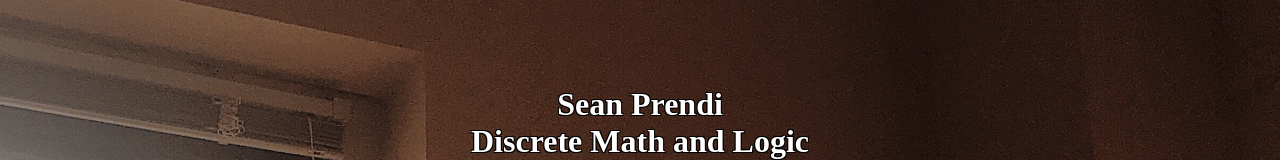
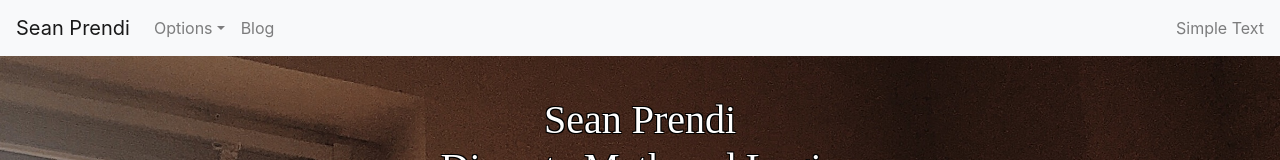
Before and after one commit to SeanPrendi/personal-website, a React (Create React App) app: page / in a window 1280 px wide. Shown: the top 160 px of the page. Built offline with nearby package versions, Linux system fonts and the light colour scheme.

Commit message:
TopBar created and added (some styling left to do.

```diff
--- a/package.json
+++ b/package.json
@@ -7,11 +7,10 @@
     "@testing-library/jest-dom": "^4.2.4",
     "@testing-library/react": "^9.5.0",
     "@testing-library/user-event": "^7.2.1",
-    "bootstrap": "^4.4.1",
+    "bootstrap": "^4.5.0",
     "browserify-fs": "^1.0.0",
     "express": "^4.17.1",
     "react": "^16.13.0",
-    "react-bootstrap": "^1.0.0-beta.17",
     "react-dom": "^16.13.0",
     "react-markdown": "^4.3.1",
     "react-markdown-plus": "^0.1.1-a",
@@ -19,6 +18,7 @@
     "react-parallax": "^3.0.3",
     "react-router-dom": "^5.2.0",
     "react-scripts": "3.4.0",
+    "reactstrap": "^8.4.1",
     "remark-footnotes": "^1.0.0",
     "remark-math": "^2.0.1"
   },
--- a/src/App.css
+++ b/src/App.css
@@ -43,7 +43,7 @@
 }
 
 .firstParallax {
-  min-height: 100vh;
+  min-height: calc(100vh - 56px); /* 100vh - header height */
   min-width: 100vw;
 }
 
@@ -66,7 +66,7 @@
 }
 
 .secondParallax {
-  min-height: 100vh;
+  min-height: calc(100vh - 56px); /* 100vh - header height */
   min-width: 100vw;
 }
 
@@ -81,7 +81,6 @@
   flex: 5;
   padding-left: 5vw;
   padding-right: 5vw;
-
 }
 
 .headshot {
@@ -120,12 +119,12 @@
 }
 
 .parallaxThree {
-  min-height: 100vh;
+  min-height: calc(100vh - 56px); /* 100vh - header height */
   min-width: 100vw;
 }
 
 .parallaxFour {
-  min-height: 105vh;
+  min-height: calc(100vh - 56px); /* 100vh - header height */
   min-width: 100vw;
 }
 
--- a/src/App.js
+++ b/src/App.js
@@ -5,10 +5,11 @@ import BlogPost from "./pages/blogpost";
 import { BrowserRouter as Router, Switch, Route } from "react-router-dom";
 import postlist from "./data/postlist";
 import posts from "./data/posts";
+// import TopBar from "./components/topbar";
 
 function App() {
-  console.log(posts);
   return (
+    <>
       <Router>
         <Switch>
           <Route exact path="/">
@@ -34,6 +35,7 @@ function App() {
           })}
         </Switch>
       </Router>
+    </>
   );
 }
 
--- /dev/null
+++ b/src/components/topbar.js
@@ -0,0 +1,48 @@
+import React, { useState } from "react";
+import {
+  Collapse,
+  Navbar,
+  NavbarToggler,
+  NavbarBrand,
+  Nav,
+  NavItem,
+  NavLink,
+  UncontrolledDropdown,
+  DropdownToggle,
+  DropdownMenu,
+  DropdownItem,
+  NavbarText
+} from "reactstrap";
+
+export default function TopBar() {
+  const [isOpen, setIsOpen] = useState(false);
+
+  const toggle = () => setIsOpen(!isOpen);
+
+  return (
+    <Navbar color="light" light expand="md" sticky="top">
+      <NavbarBrand>Sean Prendi</NavbarBrand>
+      <NavbarToggler onClick={toggle} />
+      <Collapse isOpen={isOpen} navbar>
+        <Nav className="mr-auto" navbar>
+          <UncontrolledDropdown nav inNavbar>
+            <DropdownToggle nav caret>
+              Options
+            </DropdownToggle>
+            <DropdownMenu right>
+              <DropdownItem href="/">Home</DropdownItem>
+              <DropdownItem href="#About">About Me</DropdownItem>
+              <DropdownItem href="#Projects">Projects</DropdownItem>
+              <DropdownItem href="#BlogPosts">Blog Posts</DropdownItem>
+              <DropdownItem href="#ContactMe">Contact Me</DropdownItem>
+            </DropdownMenu>
+          </UncontrolledDropdown>
+          <NavItem>
+            <NavLink href="/blog">Blog</NavLink>
+          </NavItem>
+        </Nav>
+        <NavbarText>Simple Text</NavbarText>
+      </Collapse>
+    </Navbar>
+  );
+}
--- a/src/index.js
+++ b/src/index.js
@@ -3,6 +3,7 @@ import ReactDOM from "react-dom";
 import "./index.css";
 import App from "./App";
 import * as serviceWorker from "./serviceWorker";
+import 'bootstrap/dist/css/bootstrap.min.css';
 
 ReactDOM.render(<App />, document.getElementById("root"));
 
--- a/src/pages/mainpage.js
+++ b/src/pages/mainpage.js
@@ -9,10 +9,14 @@ import NextUpLogo from "../assets/nextUpLogo.png";
 import Calorimager from "../assets/Apple.png";
 import Resume from "../data/resume.pdf";
 import "../App.css";
+import TopBar from "../components/topbar";
 
 function MainPage() {
   return (
     <div className="App">
+      <TopBar />
+      {/* eslint-disable-next-line  */}
+      <a name="">
         <Parallax bgImage={BGphoto} strength={600}>
           <div className="firstParallax">
             <div style={{ height: 500 }}>
@@ -31,6 +35,9 @@ function MainPage() {
             </div>
           </div>
         </Parallax>
+      </a>
+      {/* eslint-disable-next-line  */}
+      <a name="About">
         <Parallax strength={0}>
           <div className="secondParallax">
             <div className="aboutMeContainer">
@@ -43,8 +50,8 @@ function MainPage() {
                   Hi there! My name is Sean Prendi.
                   <br />
                   <br />
-                I'm sophomore at Carnegie Mellon studying mathematics looking to
-                explore the intersection of math, software engineering, and
+                  I'm sophomore at Carnegie Mellon studying mathematics looking
+                  to explore the intersection of math, software engineering, and
                   computer systems. I'm interested in set theory and the
                   foundations of math, systems level software engineering, and
                   machine learning and its applications. You can checkout my{" "}
@@ -59,16 +66,19 @@ function MainPage() {
                   Outside the classroom, I love to learn and explore. Some of my
                   hobbies include rock climbing, hiking, caving, and playing
                   ultimate frisbee. I'm always looking for new experiences, from
-                new programming projects to explore, to new ways to get outside
-                and be active.
+                  new programming projects to explore, to new ways to get
+                  outside and be active.
                 </h2>
               </div>
             </div>
           </div>
         </Parallax>
+      </a>
       <Parallax bgImage={Hack112} strength={600}>
         <div className="parallaxThree"></div>
       </Parallax>
+      {/* eslint-disable-next-line  */}
+      <a name="Projects">
         <Parallax strength={200}>
           <div className="parallaxFour">
             <div className="projectsContainer">
@@ -88,10 +98,11 @@ function MainPage() {
                 <div className="leftProjectDescCont">
                   <h1 className="projectTitleText">Moments</h1>
                   <h2 className="projectBodyText">
-                  Moments is cross-platform social media app designed to be user
-                  focused and facilitate happiness and remind you of the good
-                  moments in your life. It's built using react native with expo
-                  for the front-end and firebase for data storage. <br />
+                    Moments is cross-platform social media app designed to be
+                    user focused and facilitate happiness and remind you of the
+                    good moments in your life. It's built using react native
+                    with expo for the front-end and firebase for data storage.{" "}
+                    <br />
                   </h2>
                 </div>
               </div>
@@ -101,11 +112,11 @@ function MainPage() {
                   <h1 className="projectTitleText">Next-Up</h1>
                   <h2 className="projectBodyText">
                     Next-Up is a spotify web queueing app built for the CMU
-                  computer science Hack-112 hackathon. It's built using a react
-                  front-end with a flask backend, connected via the axios
-                  toolkit.
+                    computer science Hack-112 hackathon. It's built using a
+                    react front-end with a flask backend, connected via the
+                    axios toolkit.
                   </h2>
-                <h3 style={{ fontWeight: "300", marginTop: 5 }}>
+                  <h3 style={{ fontWeight: "300", marginTop: 5, fontSize: 17, textAlign: "left" }}>
                     <b>Collaborators: </b>
                     <a href="https://vigneshrajmohan.github.io/">
                       Vignesh Rajmohan
@@ -142,16 +153,17 @@ function MainPage() {
                   <h2 className="projectBodyText">
                     Calorimager is a computer-vision based calorie estimation
                     software. Developed in python, it utilizes a tensor-flow
-                  deeplearning model for classifying fruits in combination with
-                  an OpenCV based volume estimation algorithm. It then estimates
-                  the number of calories in a piece food based on its size and
-                  type.
+                    deeplearning model for classifying fruits in combination
+                    with an OpenCV based volume estimation algorithm. It then
+                    estimates the number of calories in a piece food based on
+                    its size and type.
                   </h2>
                 </div>
               </div>
             </div>
           </div>
         </Parallax>
+      </a>
     </div>
   );
 }
```
Also changed, not shown: 1 other file (tests, documents, lock files or other folders). Lines whose indentation alone changed are shown as unchanged.
